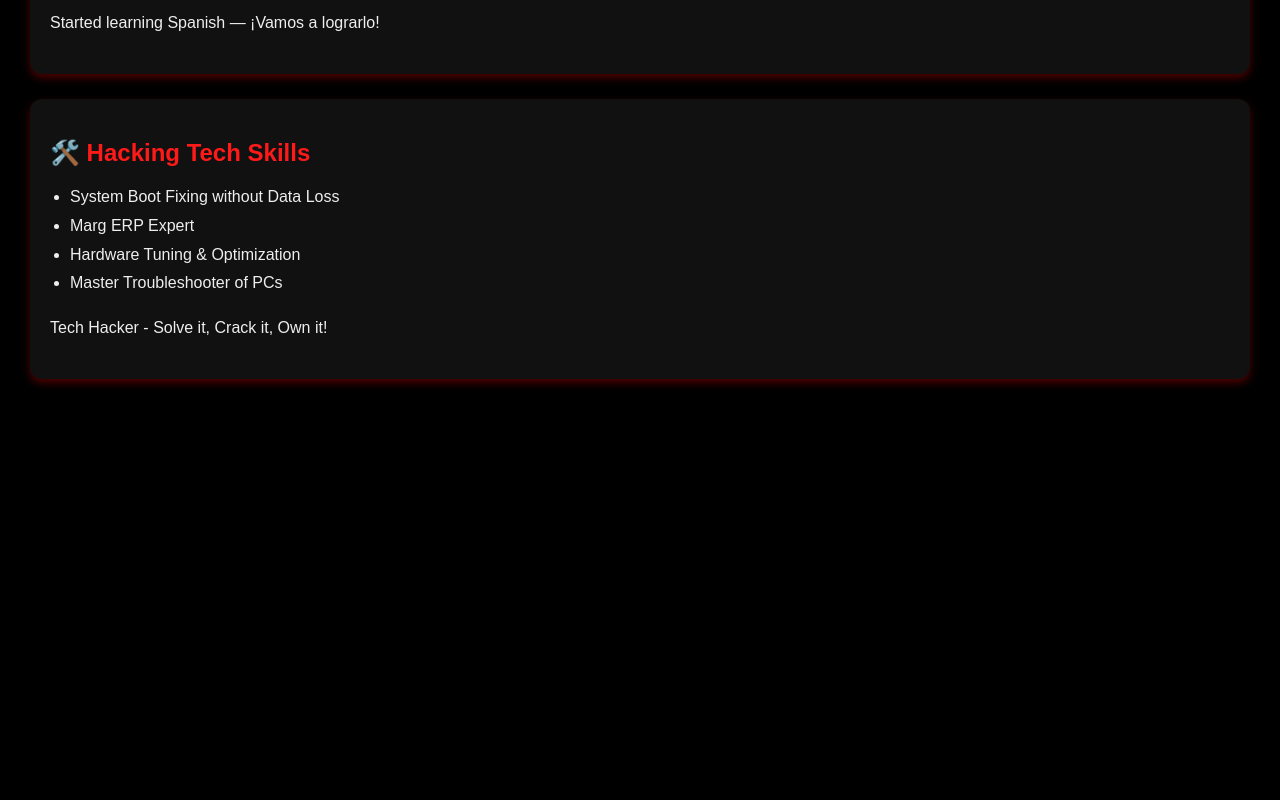
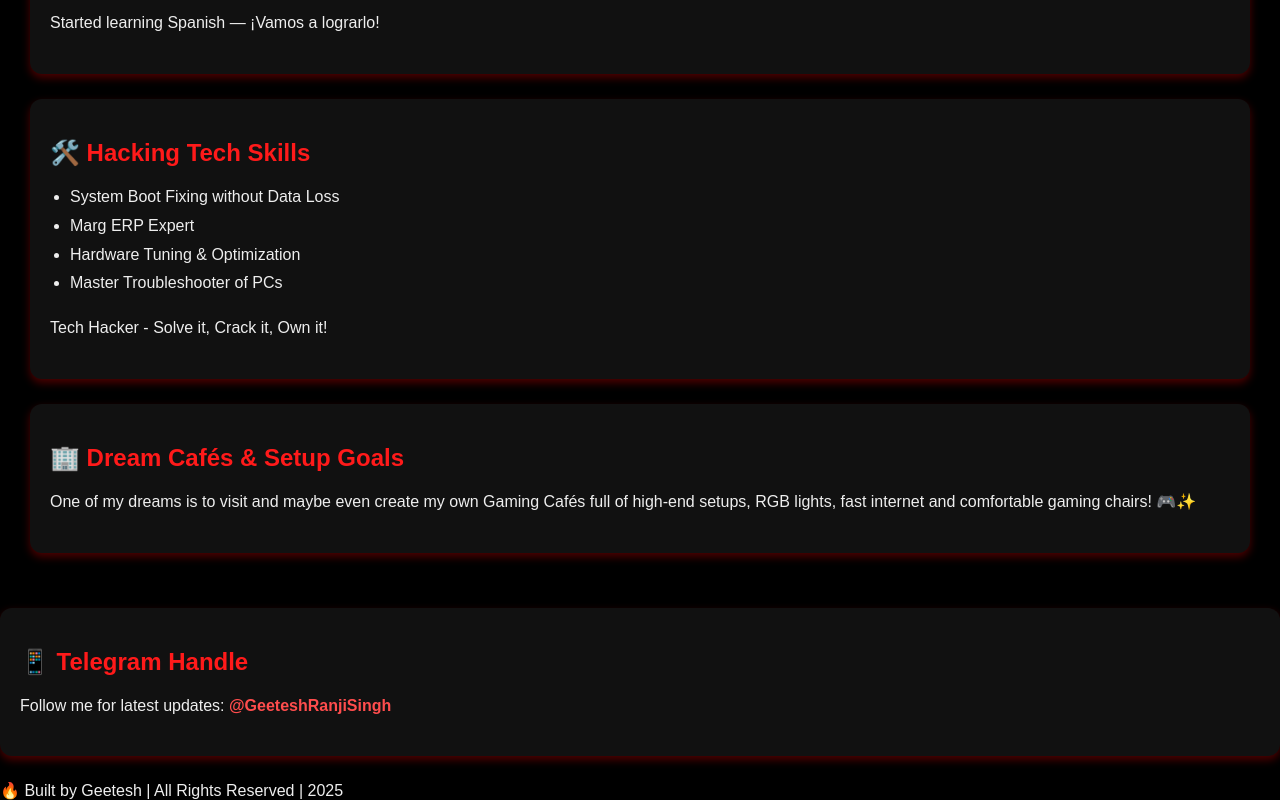
Before and after one commit to GeeteshRanjitSingh/geeteshranjitsingh.github.io, a plain HTML site: page index.html in a window 1280 px wide. Shown: the part 2202-3002 px from the top of the page. Before the commit the page ends 2636 px from the top, so only its background shows below. Drawn offline with Linux system fonts and the light colour scheme.

Commit message:
index.html

```diff
--- a/index.html
+++ b/index.html
@@ -41,7 +41,7 @@
     <ul>
       <li><span class="highlight">GTA V:</span> Crime, Cars & Chaos</li>
       <li><span class="highlight">Minecraft:</span> Creation beyond Limits</li>
-      <li><span class="highlight">VALORANT:</span> Precision, Speed & Strategy</li>
+      <li><span class="highlight">VALORANT ( Radient 4 ):</span> Precision, Speed & Strategy</li>
     </ul>
 
     <div class="gallery">
@@ -98,7 +98,31 @@
     <p>Tech Hacker - Solve it, Crack it, Own it!</p>
   </div>
 
+    <div class="card">
+    <h2>🏢 Dream Cafés & Setup Goals</h2>
+    <p>One of my dreams is to visit and maybe even create my own Gaming Cafés full of high-end setups, RGB lights, fast internet and comfortable gaming chairs! 🎮✨</p>
+  </div>
 </section>
 
 </body>
 </html>
+
+
+</section>
+
+</body>
+</html>
+
+  <div class="card">
+    <h2>📱 Telegram Handle</h2>
+    <p>Follow me for latest updates: <span class="highlight">@GeeteshRanjiSingh</span></p>
+  </div>
+
+</section>
+
+<footer>
+  🔥 Built by Geetesh | All Rights Reserved | 2025
+</footer>
+
+</body>
+</html>
```
